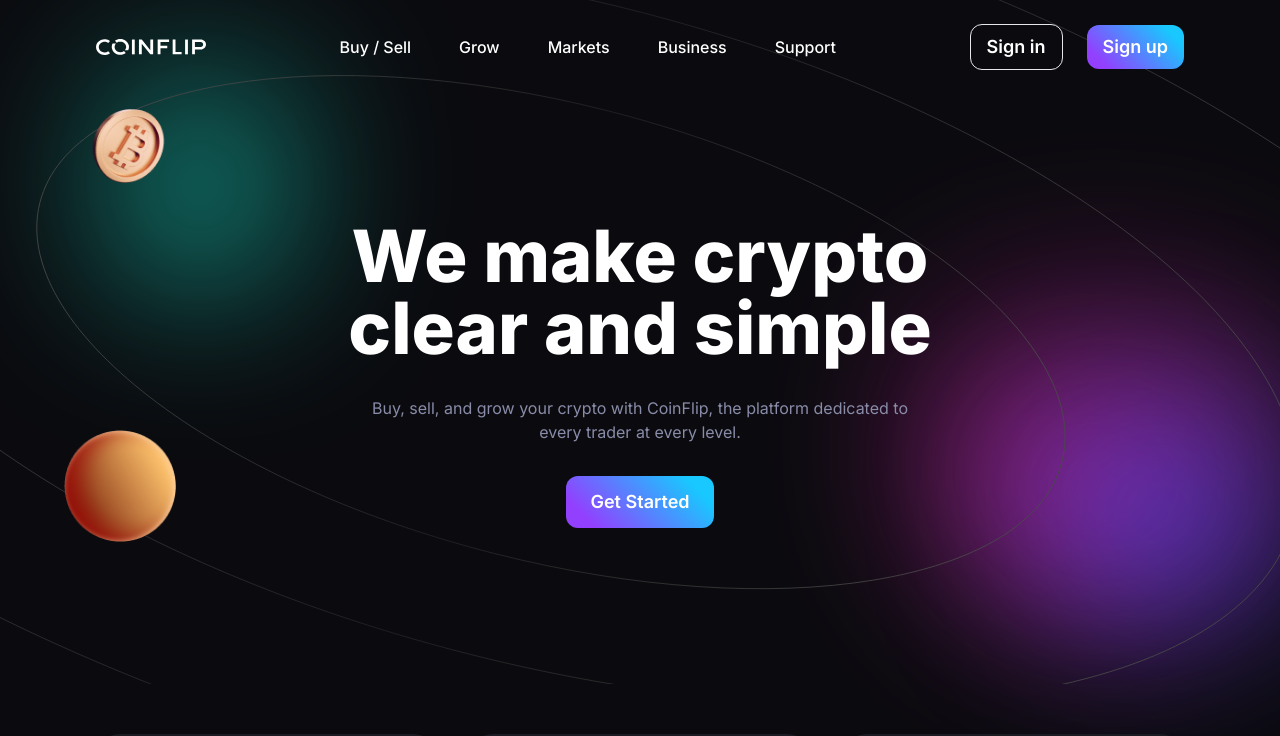
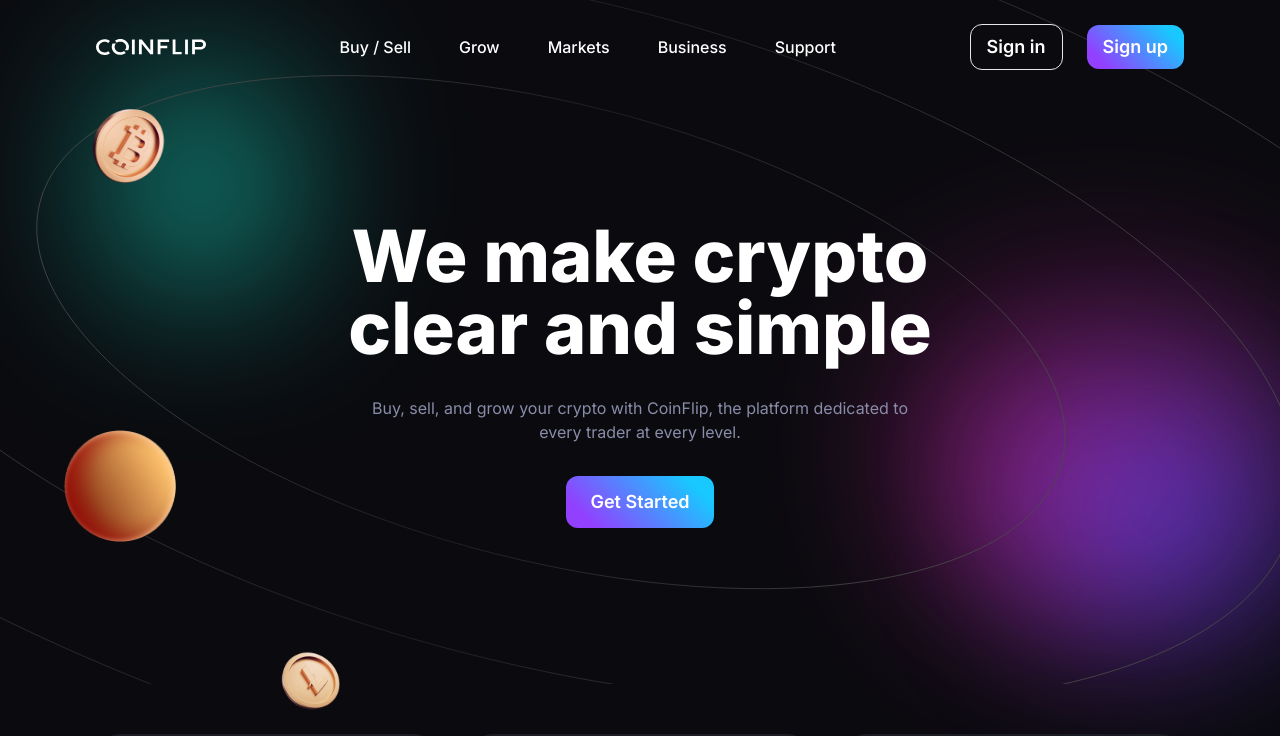
Before and after one commit to gift56/coinflip, a Vue app: page / in a window 1280 px wide. Shown: the top 736 px of the page. Built offline with nearby package versions, Linux system fonts and the light colour scheme.

Commit message:
working on some updated

```diff
--- a/src/components/Hero.vue
+++ b/src/components/Hero.vue
@@ -39,6 +39,7 @@
       />
       <img src="../assets/image/heroImage1.png" alt="coin" class="absolute top-[70%] lg:top-[-2%] left-[2%] lg:left-[5%] w-14 h-14 md:w-32 md:h-32" />
       <img src="../assets/image/heroImage2.png" alt="coin" class="absolute top-[60%] left-[5%] w-28 h-28 hidden lg:block" />
+      <img src="../assets/image/heroImage3.png" alt="coin" class="absolute top-[95%] left-[20%] w-28 h-28 hidden lg:block" />
     </div>
   </section>
 </template>
```
